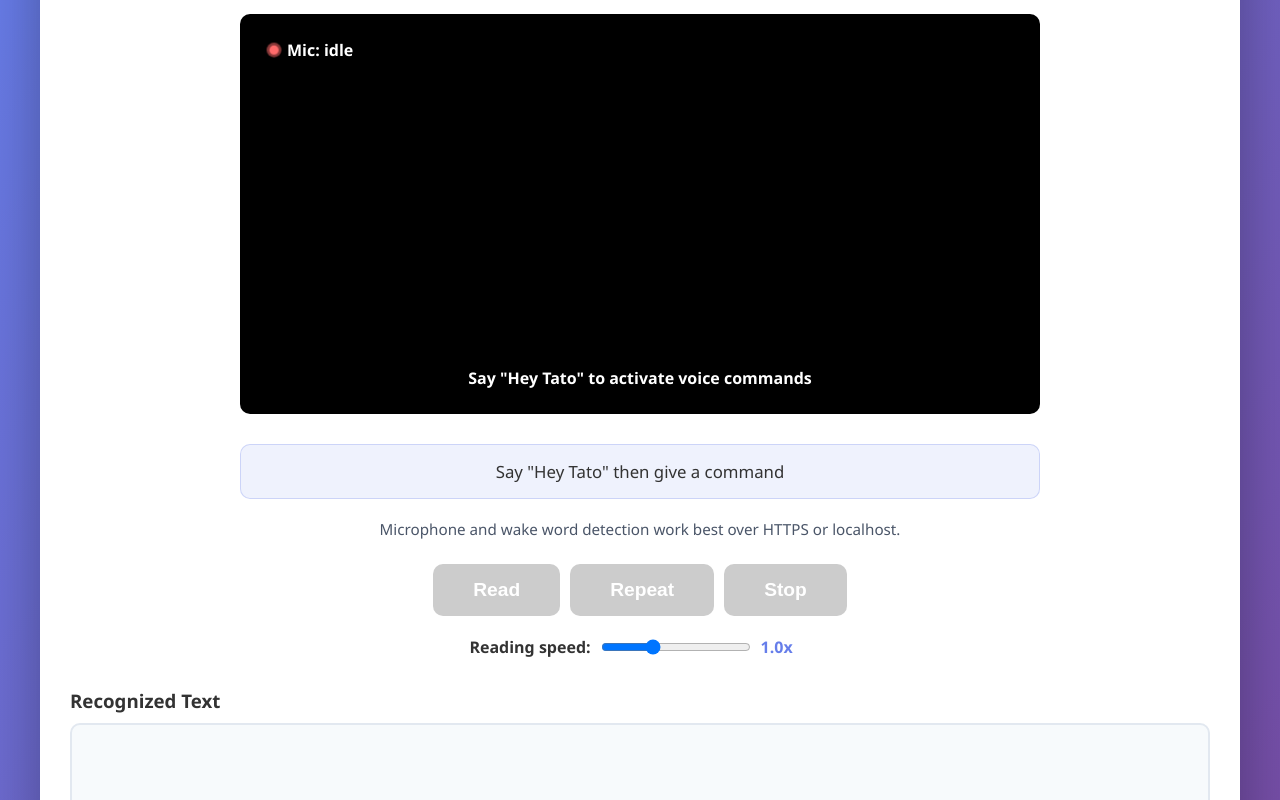
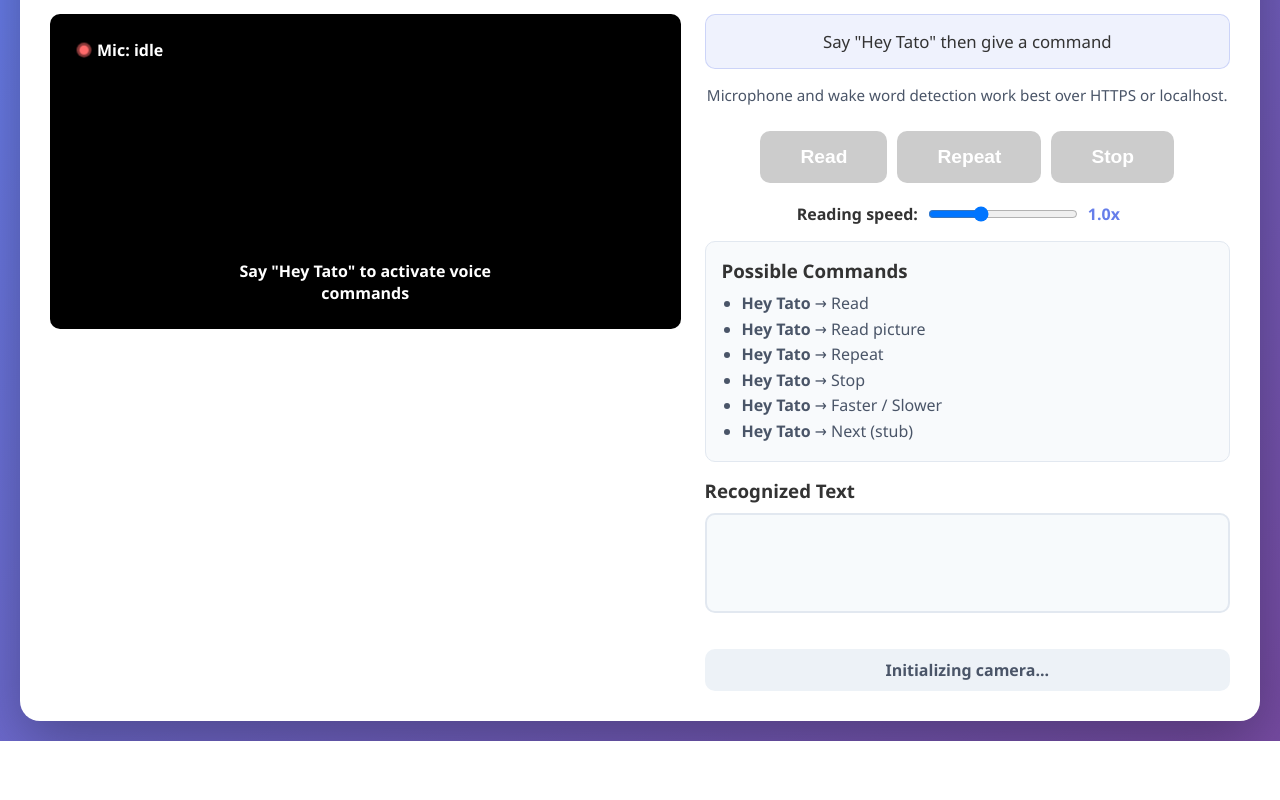
Before and after one commit to peingoin/hacktheridge, a website built with Vite: page index.html in a window 1280 px wide. Shown: the part 121-921 px from the top of the page. After the commit the page ends 862 px from the top, so only its background shows below. Built offline with nearby package versions, Linux system fonts and the light colour scheme; no server answers.

Commit message:
Reflow layout: camera left, controls/right commands list

```diff
--- a/css/styles.css
+++ b/css/styles.css
@@ -12,12 +12,30 @@ body {
 }
 
 .container {
-    max-width: 1200px;
+    max-width: 1400px;
     margin: 0 auto;
     background: white;
     border-radius: 20px;
     padding: 30px;
     box-shadow: 0 20px 60px rgba(0, 0, 0, 0.3);
+}
+
+.layout {
+    display: grid;
+    grid-template-columns: 1.2fr 1fr;
+    gap: 24px;
+    align-items: start;
+}
+
+.left-pane {
+    width: 100%;
+}
+
+.right-pane {
+    width: 100%;
+    display: flex;
+    flex-direction: column;
+    gap: 16px;
 }
 
 header {
@@ -40,7 +58,7 @@ h1 {
     position: relative;
     width: 100%;
     max-width: 800px;
-    margin: 0 auto 30px;
+    margin: 0 auto 0;
     background: #000;
     border-radius: 10px;
     overflow: hidden;
@@ -113,7 +131,7 @@ h1 {
 }
 
 .instructions {
-    margin: 0 auto 20px;
+    margin: 0;
     background: rgba(102, 126, 234, 0.1);
     border: 1px solid rgba(102, 126, 234, 0.25);
     color: #333;
@@ -121,12 +139,12 @@ h1 {
     border-radius: 10px;
     font-size: 1.05em;
     text-align: center;
-    max-width: 800px;
+    max-width: 100%;
 }
 
 .note {
-    max-width: 800px;
-    margin: 0 auto 25px;
+    max-width: 100%;
+    margin: 0 0 10px;
     text-align: center;
     color: #4a5568;
     font-size: 0.95em;
@@ -137,7 +155,7 @@ h1 {
     flex-direction: column;
     align-items: center;
     gap: 20px;
-    margin-bottom: 30px;
+    margin: 0;
 }
 
 .buttons {
@@ -265,6 +283,25 @@ button {
     color: #2f855a;
 }
 
+.commands-card {
+    background: #f8fafc;
+    border: 1px solid #e2e8f0;
+    border-radius: 10px;
+    padding: 16px;
+}
+
+.commands-card h3 {
+    margin-bottom: 8px;
+    color: #333;
+}
+
+.commands-card ul {
+    list-style: disc;
+    padding-left: 20px;
+    color: #4a5568;
+    line-height: 1.6;
+}
+
 @keyframes pulse {
     0% {
         transform: scale(0.9);
@@ -294,6 +331,10 @@ button {
         padding: 10px 15px;
     }
 
+    .layout {
+        grid-template-columns: 1fr;
+    }
+
     button {
         padding: 12px 30px;
         font-size: 1em;
--- a/index.html
+++ b/index.html
@@ -12,13 +12,17 @@
             <h1>Bracket Reader</h1>
         </header>
 
+        <div class="layout">
+            <div class="left-pane">
                 <div class="camera-container">
                     <video id="cameraPreview" autoplay playsinline></video>
                     <canvas id="overlayCanvas"></canvas>
                     <div id="micIndicator" class="mic-indicator">Mic: idle</div>
                     <div id="listeningState" class="listening-state">Say "Hey Tato" to activate voice commands</div>
                 </div>
+            </div>
 
+            <div class="right-pane">
                 <div class="instructions" id="instructions">Say "Hey Tato" then give a command</div>
                 <div class="note">Microphone and wake word detection work best over HTTPS or localhost.</div>
 
@@ -35,12 +39,26 @@
                     </div>
                 </div>
 
+                <div class="commands-card">
+                    <h3>Possible Commands</h3>
+                    <ul>
+                        <li><strong>Hey Tato</strong> &rarr; Read</li>
+                        <li><strong>Hey Tato</strong> &rarr; Read picture</li>
+                        <li><strong>Hey Tato</strong> &rarr; Repeat</li>
+                        <li><strong>Hey Tato</strong> &rarr; Stop</li>
+                        <li><strong>Hey Tato</strong> &rarr; Faster / Slower</li>
+                        <li><strong>Hey Tato</strong> &rarr; Next (stub)</li>
+                    </ul>
+                </div>
+
                 <div class="result-container">
                     <h3>Recognized Text</h3>
                     <div id="recognizedText" class="recognized-text"></div>
                 </div>
 
                 <div id="status" class="status">Initializing...</div>
+            </div>
+        </div>
     </div>
 
     <!-- MediaPipe Hands -->
```
Lines whose indentation alone changed are shown as unchanged.
